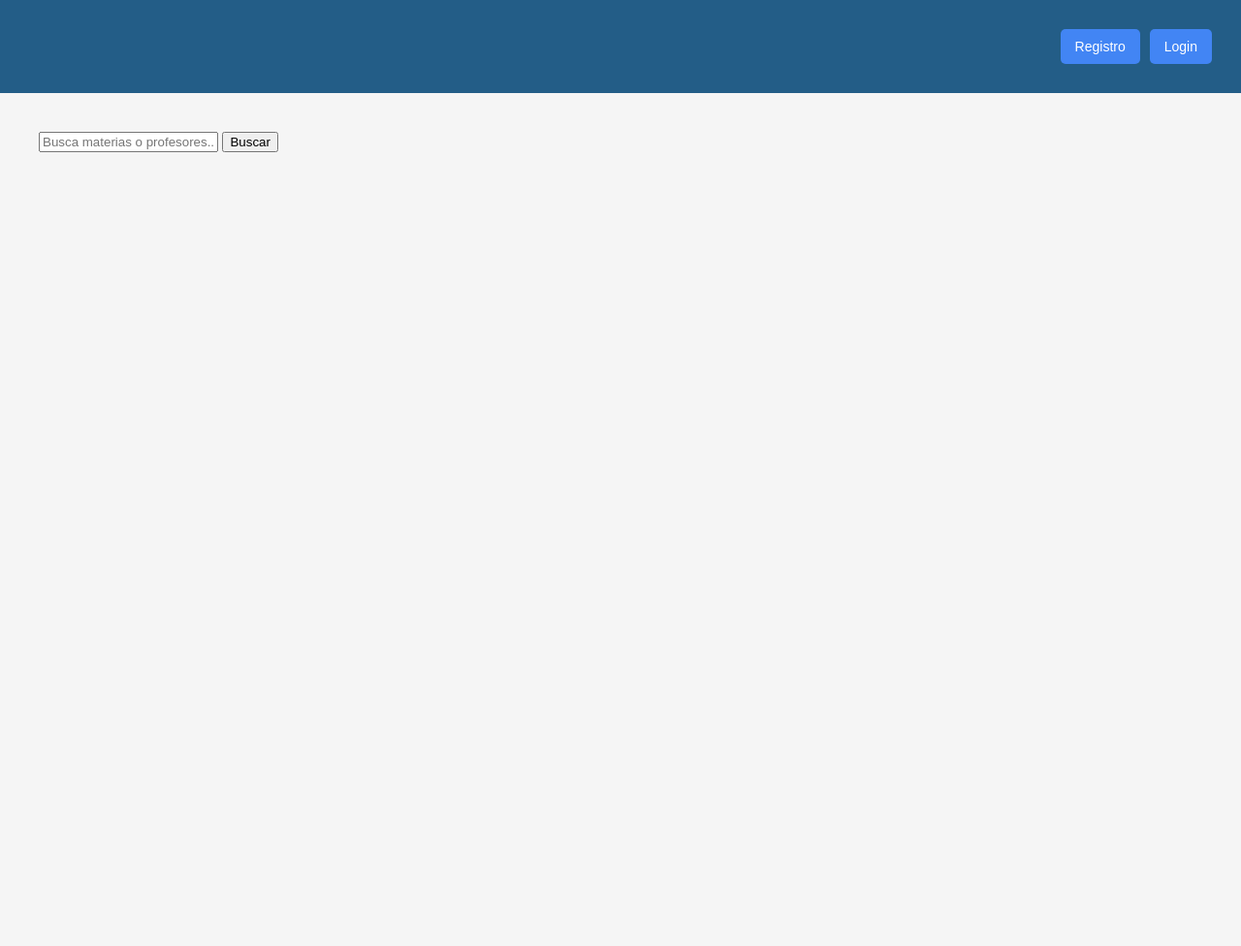
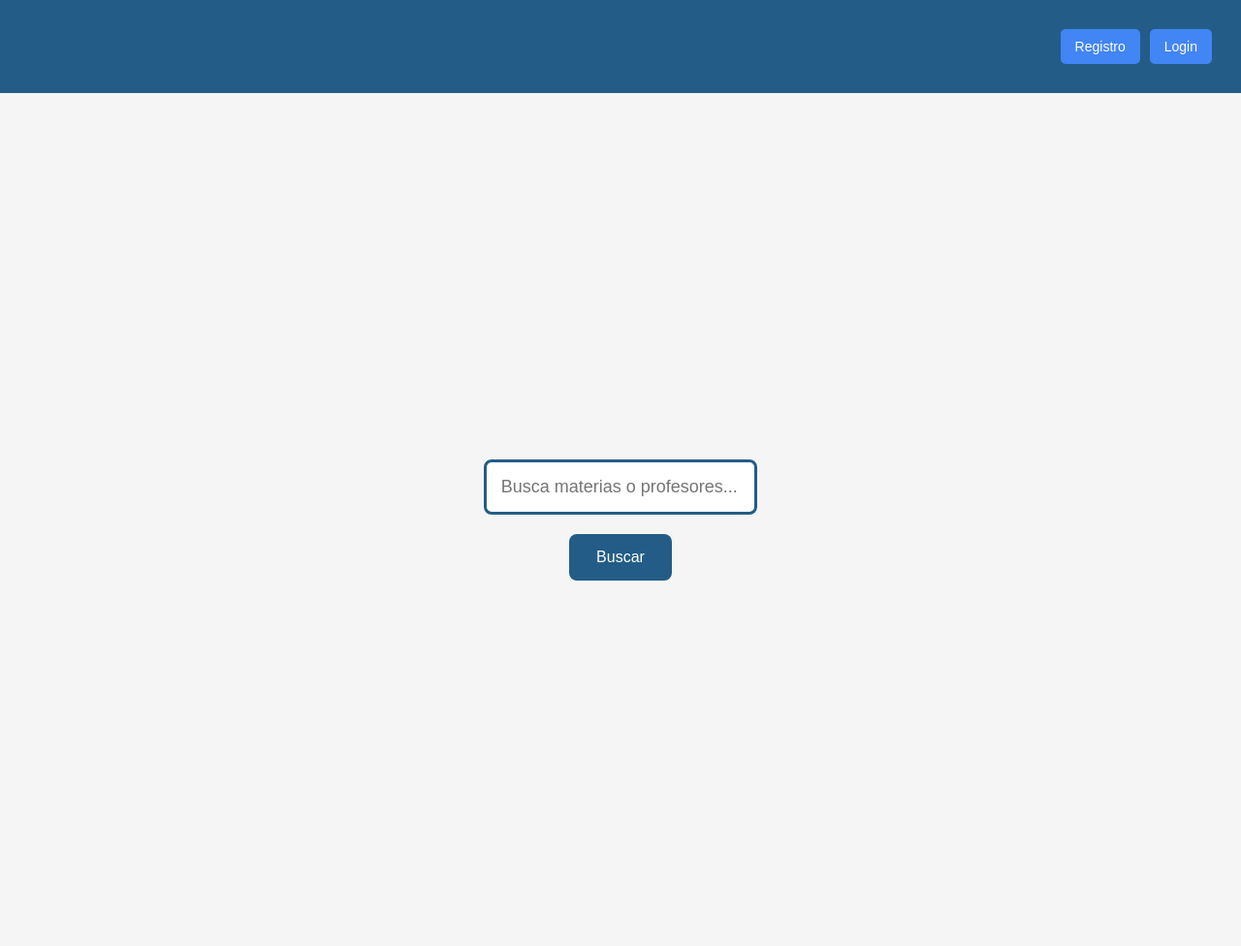
Before and after one commit to AlvaroGC03/Wikiprofes-Proyect, a Django app: page / in a window 1280 px wide. Shown: the whole page at 97% size. Before the commit the page ends 157 px from the top, so only its background shows below. Run offline with Django 5.2, Linux system fonts and the light colour scheme.

Commit message:
Se crearon y añadieron  los css de home y login

```diff
--- /dev/null
+++ b/reviews/static/reviews/home.css
@@ -0,0 +1,35 @@
+/* Estilos para la barra de búsqueda */
+.search-container {
+    display: flex;
+    flex-direction: column;
+    align-items: center;
+    justify-content: center;
+    height: 100vh; /* Altura completa de la ventana */
+    text-align: center;
+}
+
+.search-bar {
+    width: 70%; /* Aumenta el ancho de la barra de búsqueda */
+    padding: 15px; /* Incrementa el tamaño del padding */
+    font-size: 18px; /* Texto más grande */
+    border: 3px solid #235D87; /* Bordes más gruesos */
+    border-radius: 8px; /* Bordes redondeados */
+    outline: none;
+    margin-bottom: 20px; /* Más espacio entre la barra y el botón */
+}
+
+.search-button {
+    width: 30%; /* Más ancho para el botón */
+    padding: 15px; /* Incrementa el tamaño del padding */
+    font-size: 16px; /* Texto más grande */
+    color: white;
+    background-color: #235D87; /* Azul oscuro */
+    border: none;
+    border-radius: 8px; /* Bordes redondeados */
+    cursor: pointer;
+    font-family: Arial, sans-serif;
+}
+
+.search-button:hover {
+    background-color: #3367D6; /* Azul más oscuro */
+}
--- a/reviews/templates/base.html
+++ b/reviews/templates/base.html
@@ -7,6 +7,7 @@
     <meta name="viewport" content="width=device-width, initial-scale=1.0">
     <title>{% block title %}Wikiprofes{% endblock %}</title>
     <link rel="stylesheet" href="{% static 'reviews/base.css' %}">
+    {% block extra_css %}{% endblock %}
 </head>
 <body>
     <!-- Barra de navegación -->
--- a/reviews/templates/reviews/home.html
+++ b/reviews/templates/reviews/home.html
@@ -1,15 +1,18 @@
-<!-- templates/index.html -->
 {% extends "base.html" %}
-
+{% load static %}
 {% block title %}
 Inicio - Wikiprofes
 {% endblock %}
 
+{% block extra_css %}
+<link rel="stylesheet" href="{% static 'reviews/home.css' %}">
+{% endblock %}
+
 {% block content %}
-<div>
+<div class="search-container">
     <form method="GET" action="{% url 'home' %}">
-        <input type="text" name="q" placeholder="Busca materias o profesores..." value="{{ query }}">
-        <button type="submit">Buscar</button>
+        <input type="text" name="q" placeholder="Busca materias o profesores..." value="{{ query }}" class="search-bar">
+        <button type="submit" class="search-button">Buscar</button>
     </form>
 </div>
 {% endblock %}
--- a/reviews/templates/reviews/login.html
+++ b/reviews/templates/reviews/login.html
@@ -1,5 +1,11 @@
 <!-- templates/reviews/login.html --> <!--Plantilla para el formulario de login-->
 {% extends "base.html" %} <!--Hereda de la plantilla base.html-->
+{% load static %} <!--Carga los archivos estáticos-->
+
+{% block title %}Login - Wikiprofes{% endblock %} <!--Define el título de la página-->
+{% block extra_css %}
+<link rel="stylesheet" href="{% static 'reviews/login.css' %}">
+{% endblock %}
 
 {% block content %}
 <h2>Login</h2>
```
Also changed, not shown: reviews/static/reviews/login.css (added, +61 -0 lines), db.sqlite3.
